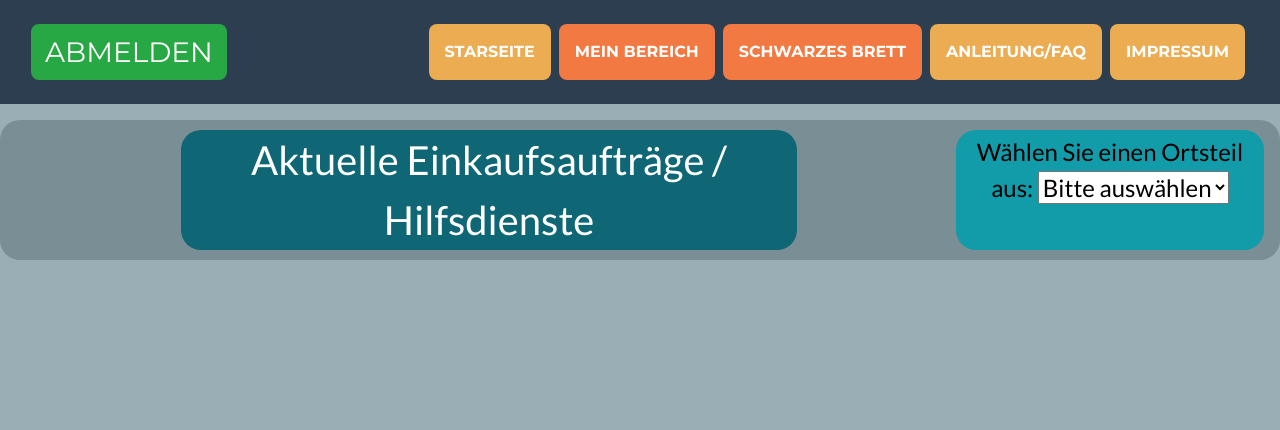
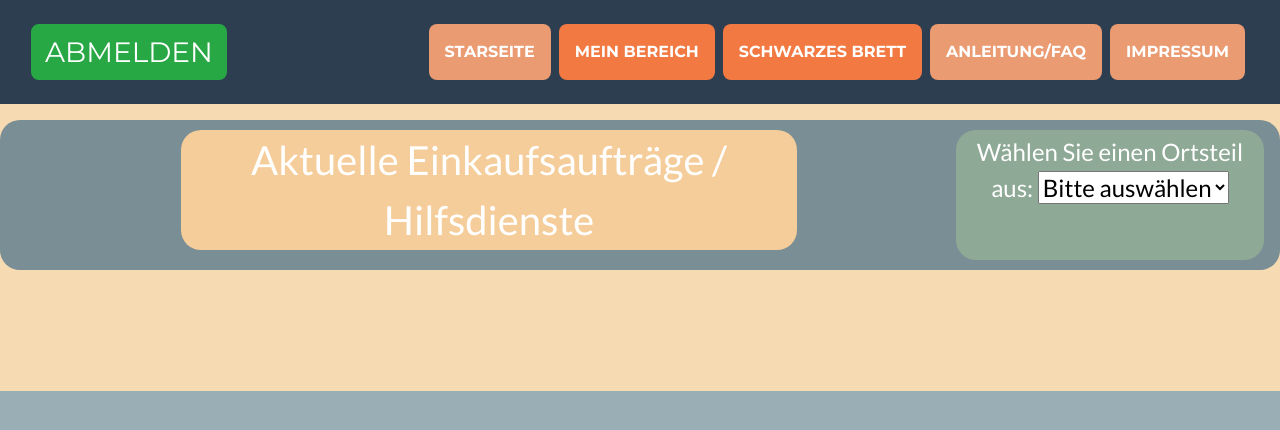
Before and after one commit to SYoy/voluntary_grocery_shopping, a Django app: page /schwarzes_brett/ in a window 1280 px wide. Shown: the top 430 px of the page. Run offline with Django 3.2, Linux system fonts and the light colour scheme; a user stored in the database is signed in; some libraries are stand-ins or nearby versions.

Commit message:
updated colors

```diff
--- a/EinkaufsApp/templates/app/app_helper.html
+++ b/EinkaufsApp/templates/app/app_helper.html
@@ -48,6 +48,7 @@
 {% load widget_tweaks %}
   <!-- Navigation -->
 
+  <!-- Navigation -->
   <nav class="navbar navbar-expand-lg bg-secondary text-uppercase fixed-top" id="mainNav">
     <div class="container-fluid">
      {% if user.is_authenticated %}
@@ -85,7 +86,7 @@
       <div class="collapse navbar-collapse" id="navbarResponsive">
         <ul class="navbar-nav ml-auto">
           <li class="nav-item mx-0 mx-lg-1">
-            <a class="nav-link py-3 px-0 px-lg-3 rounded js-scroll-trigger" style="background: #ebac52" href="{% url 'start' %}">Starseite</a>
+            <a class="nav-link py-3 px-0 px-lg-3 rounded js-scroll-trigger" style="background: #eb9b72" href="{% url 'start' %}">Starseite</a>
           </li>
             {% if user.is_authenticated %}
               <li class="nav-item mx-0 mx-lg-1">
@@ -96,14 +97,14 @@
               </li>
             {% else %}
               <li class="nav-item mx-0 mx-lg-1">
-                <a class="nav-link py-3 px-0 px-lg-3 rounded js-scroll-trigger" style="background: #ebac52" href="{% url 'public_blackboard' %}">Schwarzes Brett</a>
+                <a class="nav-link py-3 px-0 px-lg-3 rounded js-scroll-trigger" style="background: #eb9b72" href="{% url 'public_blackboard' %}">Schwarzes Brett</a>
               </li>
             {% endif %}
           <li class="nav-item mx-0 mx-lg-1">
-            <a class="nav-link py-3 px-0 px-lg-3 rounded js-scroll-trigger" style="background: #ebac52" href="{% url 'faq' %}">Anleitung/FAQ</a>
+            <a class="nav-link py-3 px-0 px-lg-3 rounded js-scroll-trigger" style="background: #eb9b72" href="{% url 'faq' %}">Anleitung/FAQ</a>
           </li>
           <li class="nav-item mx-0 mx-lg-1">
-            <a class="nav-link py-3 px-0 px-lg-3 rounded js-scroll-trigger" style="background: #ebac52" href="{% url 'impressum' %}">Impressum</a>
+            <a class="nav-link py-3 px-0 px-lg-3 rounded js-scroll-trigger" style="background: #eb9b72" href="{% url 'impressum' %}">Impressum</a>
           </li>
         </ul>
       </div>
@@ -111,18 +112,18 @@
   </nav>
 
 
-    <header class="masthead" style="margin-top: -5rem; background: #99aeb5;">
+    <header class="masthead" style="margin-top: -5rem; background: #f5dab2;">
       <div class="container-fluid">
 
         <div class="row justify-content-between" style="padding-top: 10px; padding-bottom: 10px; padding-left: 2rem; padding-right: 1rem;
                 background: #7a8e95; border-radius: 20px">
-                <div class="col-lg-6" style="background: #0f6674; font-size: 2.5rem; text-align: center; margin: auto;
+                <div class="col-lg-6" style="background: #f5cd9a; font-size: 2.5rem; text-align: center; margin: auto; margin-bottom: 10px;
                     color: white; border-radius: 20px">
                     Aktuelle Einkaufsaufträge / Hilfsdienste</div>
 
 
-            <div class="col-lg-3 text-center" style="font-size: 20px; background: #129ba9; margin-left: 10px; padding-top: 4px; border-radius: 20px">
-                    <div class="form-group" style="margin: auto; color:#000000; font-size: larger; border-radius: 20px">
+            <div class="col-lg-3 text-center" style="font-size: 20px; background: #8ea995; margin-left: 10px; padding-top: 4px; border-radius: 20px">
+                    <div class="form-group" style="margin: auto; color:#ffffff; font-size: larger; border-radius: 20px">
                         Wählen Sie einen Ortsteil aus:
                         {{ form.location }}
                     </div>
@@ -132,7 +133,7 @@
 
         <div class="row justify-content-center" style="padding-top: 10px; padding-bottom: 10px; padding-left: 2rem; padding-right: 1rem;">
             <!-- BLACKBOARD -->
-            <div class="col-lg-12 img-rounded" id="blackboard" style="background:#99AEB5; color: #ffffff; width: 100%; height: 100%; margin-top: 5px;">
+            <div class="col-lg-12 img-rounded" id="blackboard" style="color: #ffffff; width: 100%; height: 100%; margin-top: 5px;">
                 <div class="row content-ct" id="blackboard_elements"></div>
             </div>
         </div>
```
Also changed, not shown: EinkaufsApp/templates/app/app_inneed.html (+5 -4 lines), EinkaufsApp/templates/app/inWork.html (+6 -4 lines), EinkaufsApp/templates/base.html (+4 -4 lines), EinkaufsApp/templates/public/preview_blackboard.html (+9 -8 lines), EinkaufsApp/templates/public/start.html (+8 -8 lines), db.sqlite3.
